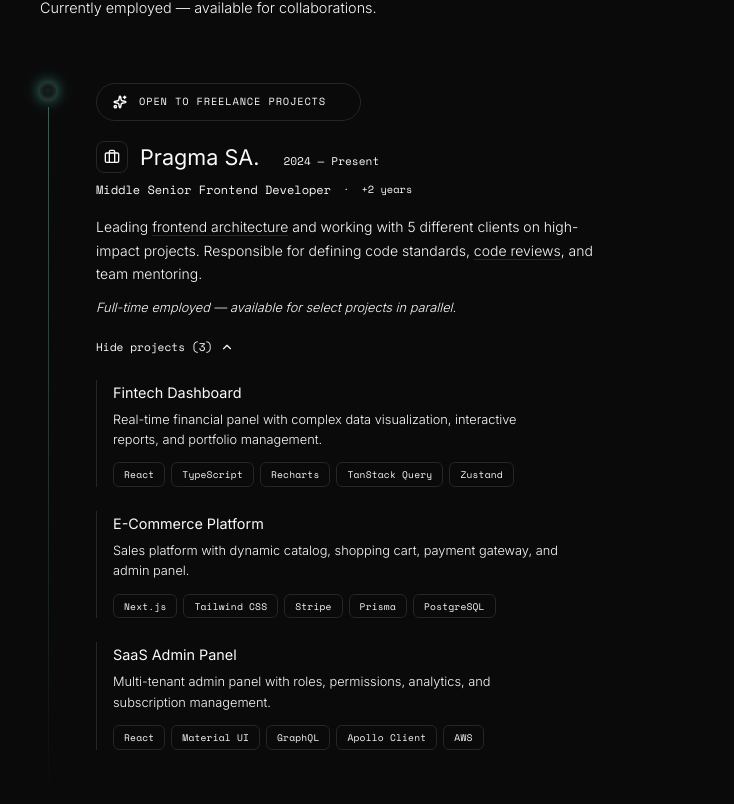
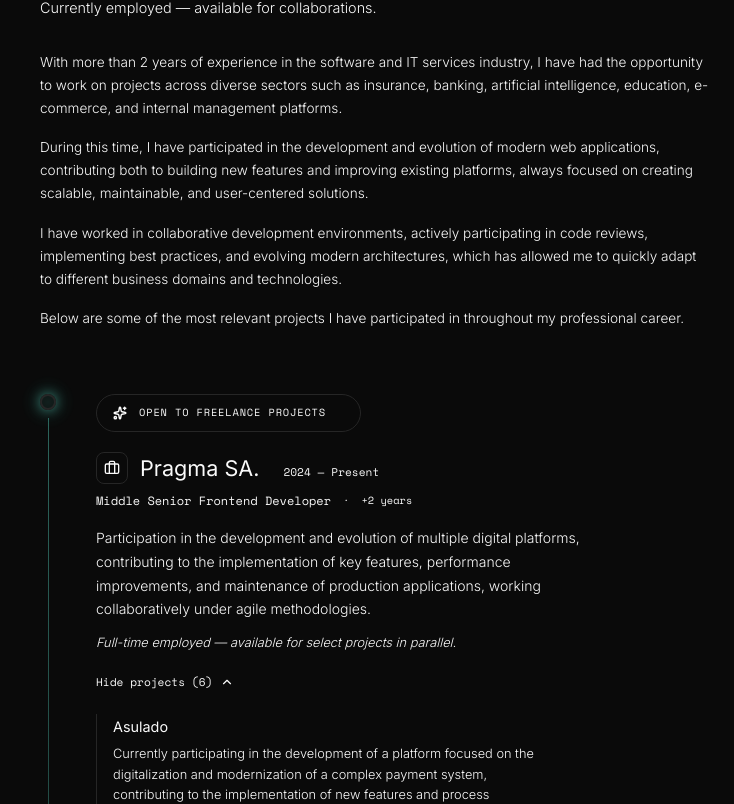
Before and after one commit to juancabana/portfolio, a Vue app: page / in a window 1280 px wide. Shown: the part 996-1800 px from the top of the page, without its empty margins (88-822 px from the left). Built offline with nearby package versions, Linux system fonts and the light colour scheme.

Commit message:
feat: updating data

```diff
--- a/src/components/ExperienceCard.vue
+++ b/src/components/ExperienceCard.vue
@@ -234,9 +234,8 @@
                   font-weight: 300;
                   line-height: 1.6;
                 "
-              >
-                {{ t[project.descKey] }}
-              </p>
+                v-html="highlightText(t[project.descKey], project.highlightLinks || [])"
+              />
               <div class="flex flex-wrap gap-1.5 mt-3">
                 <span
                   v-for="(tag, ti) in project.tags"
--- a/src/components/ExperienceSection.vue
+++ b/src/components/ExperienceSection.vue
@@ -36,7 +36,7 @@
 
       <!-- Marketing subtitle -->
       <p
-        class="text-muted-foreground/70 mb-16 max-w-md transition-all duration-600"
+        class="text-muted-foreground/70 mb-8 max-w-md transition-all duration-600"
         :class="isInView ? 'opacity-100 translate-y-0 blur-0' : 'opacity-0 translate-y-2.5 blur-[4px]'"
         style="
           font-family: 'Inter', sans-serif;
@@ -51,6 +51,58 @@
         {{ t.expSubtitle2 }}
       </p>
 
+      <!-- Introduction -->
+      <div
+        class="mb-16 max-w-2xl space-y-4 transition-all duration-700"
+        :class="isInView ? 'opacity-100 translate-y-0 blur-0' : 'opacity-0 translate-y-3 blur-[4px]'"
+        style="transition-delay: 0.3s"
+      >
+        <p
+          class="text-muted-foreground/60"
+          style="
+            font-family: 'Inter', sans-serif;
+            font-size: 0.85rem;
+            font-weight: 300;
+            line-height: 1.7;
+          "
+        >
+          {{ t.expIntro1 }}
+        </p>
+        <p
+          class="text-muted-foreground/60"
+          style="
+            font-family: 'Inter', sans-serif;
+            font-size: 0.85rem;
+            font-weight: 300;
+            line-height: 1.7;
+          "
+        >
+          {{ t.expIntro2 }}
+        </p>
+        <p
+          class="text-muted-foreground/60"
+          style="
+            font-family: 'Inter', sans-serif;
+            font-size: 0.85rem;
+            font-weight: 300;
+            line-height: 1.7;
+          "
+        >
+          {{ t.expIntro3 }}
+        </p>
+        <p
+          class="text-muted-foreground/60"
+          style="
+            font-family: 'Inter', sans-serif;
+            font-size: 0.85rem;
+            font-weight: 300;
+            line-height: 1.7;
+          "
+        >
+          {{ t.expIntro4 }}
+        </p>
+      </div>
+
       <!-- Timeline -->
       <div class="max-w-3xl">
         <ExperienceCard
--- a/src/data/experience.ts
+++ b/src/data/experience.ts
@@ -7,6 +7,7 @@
   descKey: keyof Translations
   url: string
   tags: string[]
+  highlightLinks?: HighlightLink[]
 }
 
 export interface HighlightLink {
@@ -35,28 +36,49 @@
     durationKey: 'exp1Duration',
     descKey: 'exp1Desc',
     status: 'current',
-    highlightLinks: [
-      { word: 'frontend architecture', href: 'https://patterns.dev' },
-      { word: 'code reviews', href: 'https://google.github.io/eng-practices/review/' },
-    ],
+    highlightLinks: [],
     projects: [
       {
-        nameKey: 'proj1Name',
-        descKey: 'proj1Desc',
-        url: 'https://example.com',
-        tags: ['React', 'TypeScript', 'Recharts', 'TanStack Query', 'Zustand'],
+        nameKey: 'proj6Name',
+        descKey: 'proj6Desc',
+        url: 'https://www.asulado.com/',
+        tags: ['Web Sockets', 'Next.JS', 'Clean Arquitecture', 'MUI', 'Axios', 'Azure', 'Redux'],
+      },
+      {
+        nameKey: 'proj5Name',
+        descKey: 'proj5Desc',
+        url: 'https://www.proteccion.com/contenidos/personas/',
+        tags: ['React', 'TypeScript', 'msal', 'SCSS'],
+      },
+      {
+        nameKey: 'proj4Name',
+        descKey: 'proj4Desc',
+        url: 'https://www.grupomutual.fi.cr/',
+        tags: ['Next.JS', 'Micro-Frontends', 'TypeScript', 'Styled-components'],
+      },
+      {
+        nameKey: 'proj3Name',
+        descKey: 'proj3Desc',
+        url: 'https://www.dislicores.com/',
+        tags: ['React', 'Netlify', 'AWS', 'AI Integration', 'Chatbot'],
       },
       {
         nameKey: 'proj2Name',
         descKey: 'proj2Desc',
-        url: 'https://example.com',
-        tags: ['Next.js', 'Tailwind CSS', 'Stripe', 'Prisma', 'PostgreSQL'],
+        url: 'https://www.soatmundial.com.co/',
+        tags: ['React', 'Gatsby', 'Micro-frontends', 'SCSS'],
+        highlightLinks: [
+          { word: 'simuladores', href: 'https://www.proteccion.com/simuladores' },
+          { word: 'perfilador financiero', href: 'https://www.proteccion.com/perfilador' },
+          { word: 'simulators', href: 'https://www.proteccion.com/simuladores' },
+          { word: 'financial profiler', href: 'https://www.proteccion.com/perfilador' },
+        ],
       },
       {
-        nameKey: 'proj3Name',
-        descKey: 'proj3Desc',
-        url: 'https://example.com',
-        tags: ['React', 'Material UI', 'GraphQL', 'Apollo Client', 'AWS'],
+        nameKey: 'proj1Name',
+        descKey: 'proj1Desc',
+        url: 'https://mapadecrecimiento.pragma.com.co/login',
+        tags: ['Angular', 'TypeScript', 'Jasmine', 'SCSS'],
       },
     ],
   },
@@ -73,12 +95,11 @@
     ],
     projects: [
       {
-        nameKey: 'proj4Name',
-        descKey: 'proj4Desc',
+        nameKey: 'proj7Name',
+        descKey: 'proj7Desc',
         url: 'https://portal.sinai.com.co/',
-        tags: ['React', 'Bootstrap', '.NET', 'Typescript', 'CSS'],
+        tags: ['React', 'Bootstrap', '.NET', 'TypeScript', 'CSS'],
       },
-
     ],
   },
 ]
--- a/src/data/i18n.ts
+++ b/src/data/i18n.ts
@@ -33,13 +33,23 @@
     showProjects: 'View',
     projectsWord: 'projects',
 
+    // Experience intro
+    expIntro1:
+      'With more than 2 years of experience in the software and IT services industry, I have had the opportunity to work on projects across diverse sectors such as insurance, banking, artificial intelligence, education, e-commerce, and internal management platforms.',
+    expIntro2:
+      'During this time, I have participated in the development and evolution of modern web applications, contributing both to building new features and improving existing platforms, always focused on creating scalable, maintainable, and user-centered solutions.',
+    expIntro3:
+      'I have worked in collaborative development environments, actively participating in code reviews, implementing best practices, and evolving modern architectures, which has allowed me to quickly adapt to different business domains and technologies.',
+    expIntro4:
+      'Below are some of the most relevant projects I have participated in throughout my professional career.',
+
     // Experience data
     exp1Company: 'Pragma SA.',
     exp1Role: 'Middle Senior Frontend Developer',
     exp1Period: '2024 — Present',
     exp1Duration: '+2 years',
     exp1Desc:
-      'Leading frontend architecture and working with 5 different clients on high-impact projects. Responsible for defining code standards, code reviews, and team mentoring.',
+      'Participation in the development and evolution of multiple digital platforms, contributing to the implementation of key features, performance improvements, and maintenance of production applications, working collaboratively under agile methodologies.',
     exp2Company: 'Siempre.NET',
     exp2Role: 'Frontend Developer',
     exp2Period: 'Jul. 2022 — Sep. 2022',
@@ -47,25 +57,30 @@
     exp2Desc:
       'Responsible for developing and maintaining interfaces, creating reusable components and responsive design to deliver an intuitive, modern, and visually appealing user experience.',
 
-    // Projects
-    proj1Name: 'Fintech Dashboard',
+    // Projects — Pragma
+    proj1Name: 'Crezi',
     proj1Desc:
-      'Real-time financial panel with complex data visualization, interactive reports, and portfolio management.',
-    proj2Name: 'E-Commerce Platform',
+      'Internal platform for managing assessments and tracking the professional growth paths of company employees. It centralized information about evaluations, achievements, and progress of each employee, facilitating talent management and professional development within the organization.',
+    proj2Name: 'Seguros Mundial',
     proj2Desc:
-      'Sales platform with dynamic catalog, shopping cart, payment gateway, and admin panel.',
-    proj3Name: 'SaaS Admin Panel',
+      'Participated in the development of evolutionary improvements for the insurance sales e-commerce, implementing enhancements and new features across different micro-frontends of the platform, contributing to optimize the purchasing experience and insurance product management.',
+    proj3Name: 'Dislicores',
     proj3Desc:
-      'Multi-tenant admin panel with roles, permissions, analytics, and subscription management.',
-    proj4Name: 'Sinai Platform',
+      'Developed a proof of concept (POC) integrating an artificial intelligence agent through a chatbot, aimed at supporting company administrators with queries and access to relevant information in a conversational manner.',
+    proj4Name: 'Grupo Mutual',
     proj4Desc:
+      "Participated in the development of the bank's main platform, as part of a progressive migration process from the previous website to a modern architecture. The project followed a microservices approach, successfully positioning the site as one of the highest-rated in Costa Rica.",
+    proj5Name: 'Protección',
+    proj5Desc:
+      "Was in charge of the development of iterative improvements and enhancements for the simulators and financial profiler modules of the insurer's digital platform, contributing to improving the tools that allow users to analyze and plan their financial decisions.",
+    proj6Name: 'Asulado',
+    proj6Desc:
+      'Currently participating in the development of a platform focused on the digitalization and modernization of a complex payment system, contributing to the implementation of new features and process optimization within the platform ecosystem.',
+
+    // Projects — Siempre.NET
+    proj7Name: 'Sinai Platform',
+    proj7Desc:
       'Educational platform that centralizes and automates academic processes into a single system, providing administrators, teachers, and students with tools for management, traceability, reports, and real-time tracking to facilitate decision-making.',
-    proj6Name: 'Corporate Website Redesign',
-    proj6Desc:
-      'Complete corporate site redesign with mobile-first approach, SEO optimized, and headless CMS.',
-    proj7Name: 'Internal Tools Dashboard',
-    proj7Desc:
-      'Internal tools for inventory management and operations team reports.',
 
     // Stack
     stackLabel: 'Tech Stack',
@@ -85,23 +100,28 @@
     // Blog
     navBlog: 'Blog',
     blogLabel: 'Blog',
-    blogSubtitle: 'Thoughts on frontend architecture, tooling, and lessons learned building products at scale.',
+    blogSubtitle:
+      'Thoughts on frontend architecture, tooling, and lessons learned building products at scale.',
     blogMinRead: 'min read',
     readMore: 'Read more',
     blog1Title: 'From Redux to Zustand: A Migration Story',
-    blog1Excerpt: 'How we migrated a large-scale React app from Redux to Zustand — reducing boilerplate by 80% and bundle size by 12%.',
+    blog1Excerpt:
+      'How we migrated a large-scale React app from Redux to Zustand — reducing boilerplate by 80% and bundle size by 12%.',
     blog1Date: 'Jan 2025',
     blog1Tag: 'State Management',
     blog2Title: 'Testing React Components: The Pragmatic Way',
-    blog2Excerpt: 'A silent regression taught me the hard way why testing React components matters more than coverage numbers.',
+    blog2Excerpt:
+      'A silent regression taught me the hard way why testing React components matters more than coverage numbers.',
     blog2Date: 'Nov 2024',
     blog2Tag: 'Testing',
     blog3Title: 'Design Tokens + Tailwind v4: A Practical Guide',
-    blog3Excerpt: 'How Tailwind v4 finally makes design tokens first-class citizens with the new @theme directive.',
+    blog3Excerpt:
+      'How Tailwind v4 finally makes design tokens first-class citizens with the new @theme directive.',
     blog3Date: 'Sep 2024',
     blog3Tag: 'Design Systems',
     blog4Title: 'Micro-Frontends: When (Not) to Use Them',
-    blog4Excerpt: 'Two projects, opposite outcomes. A decision framework for evaluating the micro-frontend architecture.',
+    blog4Excerpt:
+      'Two projects, opposite outcomes. A decision framework for evaluating the micro-frontend architecture.',
     blog4Date: 'Jul 2024',
     blog4Tag: 'Architecture',
     blogBackToArticles: 'Back to articles',
@@ -147,13 +167,23 @@
     showProjects: 'Ver',
     projectsWord: 'proyectos',
 
+    // Experience intro
+    expIntro1:
+      'Con más de 2 años de experiencia en la industria del software y servicios TI, he tenido la oportunidad de trabajar en proyectos para diversos sectores como seguros, banca, inteligencia artificial, educación, e-commerce y plataformas de gestión interna.',
+    expIntro2:
+      'Durante este tiempo he participado en el desarrollo y evolución de aplicaciones web modernas, contribuyendo tanto en la construcción de nuevas funcionalidades como en la mejora de plataformas existentes, siempre enfocado en crear soluciones escalables, mantenibles y centradas en el usuario.',
+    expIntro3:
+      'He trabajado en entornos de desarrollo colaborativos, participando activamente en revisión de código, implementación de buenas prácticas y evolución de arquitecturas modernas, lo que me ha permitido adaptarme rápidamente a distintos dominios de negocio y tecnologías.',
+    expIntro4:
+      'A continuación, presento algunos de los proyectos más relevantes en los que he participado a lo largo de mi trayectoria profesional.',
+
     // Experience data
     exp1Company: 'Pragma SA.',
     exp1Role: 'Middle Senior Frontend Developer',
     exp1Period: '2024 — Presente',
     exp1Duration: '+2 años',
     exp1Desc:
-      'Liderando la arquitectura frontend y trabajando con 5 clientes distintos en proyectos de alto impacto. Responsable de definir estándares de código, code reviews y mentoring del equipo.',
+      'Participación en el desarrollo y evolución de múltiples plataformas digitales, contribuyendo en la implementación de funcionalidades clave, mejoras de rendimiento y mantenimiento de aplicaciones en producción, trabajando de manera colaborativa bajo metodologías ágiles.',
     exp2Company: 'Siempre.NET',
     exp2Role: 'Frontend Developer',
     exp2Period: 'Jul. 2022 — Sept. 2022',
@@ -161,25 +191,30 @@
     exp2Desc:
       'Responsable de desarrollar y mantener interfaces, creando componentes reutilizables y un diseño responsivo para ofrecer una experiencia de usuario intuitiva, moderna y visualmente atractiva.',
 
-    // Projects
-    proj1Name: 'Fintech Dashboard',
+    // Projects — Pragma
+    proj1Name: 'Crezi',
     proj1Desc:
-      'Panel financiero en tiempo real con visualización de datos complejos, reportes interactivos y gestión de portafolios.',
-    proj2Name: 'E-Commerce Platform',
+      'Plataforma interna de gestión de assessments y seguimiento de las rutas de crecimiento profesional de los colaboradores de la empresa. Permitía centralizar información sobre evaluaciones, logros y progreso de cada empleado, facilitando la gestión del talento y el desarrollo profesional dentro de la organización.',
+    proj2Name: 'Seguros Mundial',
     proj2Desc:
-      'Plataforma de ventas con catálogo dinámico, carrito de compras, pasarela de pagos y panel de administración.',
-    proj3Name: 'SaaS Admin Panel',
+      'Participé en el desarrollo de evolutivos para el e-commerce de venta de seguros, implementando mejoras y nuevas funcionalidades en diferentes micro-frontends de la plataforma, contribuyendo a optimizar la experiencia de compra y la gestión de los productos aseguradores.',
+    proj3Name: 'Dislicores',
     proj3Desc:
-      'Panel de administración multi-tenant con roles, permisos, analytics y gestión de suscripciones.',
-    proj4Name: 'Plataforma  Sinai',
+      'Desarrollé una prueba de concepto (POC) que integraba un agente de inteligencia artificial mediante un chatbot, orientado a apoyar a los administradores de la empresa en consultas y acceso a información relevante de forma conversacional.',
+    proj4Name: 'Grupo Mutual',
     proj4Desc:
+      'Participé en el desarrollo de la plataforma principal del banco, como parte de un proceso de migración progresiva del sitio web anterior hacia una arquitectura moderna. El proyecto se trabajó bajo un enfoque de microservicios, logrando posicionar el sitio como uno de los mejor valorados en Costa Rica.',
+    proj5Name: 'Protección',
+    proj5Desc:
+      'Estuve a cargo del desarrollo de evolutivos y mejoras para los módulos de simuladores y perfilador financiero de la plataforma digital de la aseguradora, contribuyendo a mejorar las herramientas que permiten a los usuarios analizar y planificar sus decisiones financieras.',
+    proj6Name: 'Asulado',
+    proj6Desc:
+      'Actualmente participo en el desarrollo de una plataforma enfocada en la digitalización y modernización de un complejo sistema de pagos, contribuyendo en la implementación de nuevas funcionalidades y optimización de procesos dentro del ecosistema de la plataforma.',
+
+    // Projects — Siempre.NET
+    proj7Name: 'Plataforma Sinai',
+    proj7Desc:
       'Plataforma educativa que centraliza y automatiza los procesos académicos en un solo sistema, proporcionando a directivos, docentes y estudiantes herramientas para la gestión, trazabilidad, reportes y seguimiento en tiempo real, facilitando la toma de decisiones.',
-    proj6Name: 'Corporate Website Redesign',
-    proj6Desc:
-      'Rediseño completo del sitio corporativo con enfoque mobile-first, SEO optimizado y CMS headless.',
-    proj7Name: 'Internal Tools Dashboard',
-    proj7Desc:
-      'Herramientas internas para gestión de inventario y reportes del equipo de operaciones.',
 
     // Stack
     stackLabel: 'Stack Técnico',
@@ -199,23 +234,28 @@
     // Blog
     navBlog: 'Blog',
     blogLabel: 'Blog',
-    blogSubtitle: 'Reflexiones sobre arquitectura frontend, herramientas y lecciones aprendidas construyendo productos a escala.',
+    blogSubtitle:
+      'Reflexiones sobre arquitectura frontend, herramientas y lecciones aprendidas construyendo productos a escala.',
     blogMinRead: 'min lectura',
     readMore: 'Leer más',
     blog1Title: 'De Redux a Zustand: Una Historia de Migración',
-    blog1Excerpt: 'Cómo migramos una app React a gran escala de Redux a Zustand — reduciendo boilerplate un 80% y el bundle un 12%.',
+    blog1Excerpt:
+      'Cómo migramos una app React a gran escala de Redux a Zustand — reduciendo boilerplate un 80% y el bundle un 12%.',
     blog1Date: 'Ene 2025',
     blog1Tag: 'State Management',
     blog2Title: 'Testing de Componentes React: El Camino Pragmático',
-    blog2Excerpt: 'Una regresión silenciosa me enseñó por las malas por qué testear componentes React importa más que los números de cobertura.',
+    blog2Excerpt:
+      'Una regresión silenciosa me enseñó por las malas por qué testear componentes React importa más que los números de cobertura.',
     blog2Date: 'Nov 2024',
     blog2Tag: 'Testing',
     blog3Title: 'Design Tokens + Tailwind v4: Guía Práctica',
-    blog3Excerpt: 'Cómo Tailwind v4 finalmente hace de los design tokens ciudadanos de primera clase con la nueva directiva @theme.',
+    blog3Excerpt:
+      'Cómo Tailwind v4 finalmente hace de los design tokens ciudadanos de primera clase con la nueva directiva @theme.',
     blog3Date: 'Sep 2024',
     blog3Tag: 'Design Systems',
     blog4Title: 'Micro-Frontends: Cuándo (No) Usarlos',
-    blog4Excerpt: 'Dos proyectos, resultados opuestos. Un framework de decisión para evaluar la arquitectura micro-frontend.',
+    blog4Excerpt:
+      'Dos proyectos, resultados opuestos. Un framework de decisión para evaluar la arquitectura micro-frontend.',
     blog4Date: 'Jul 2024',
     blog4Tag: 'Arquitectura',
     blogBackToArticles: 'Volver a artículos',
--- a/src/data/site.ts
+++ b/src/data/site.ts
@@ -30,7 +30,7 @@
   navItems: [
     { labelKey: 'navExperience', href: '#experience' },
     { labelKey: 'navStack', href: '#stack' },
-    { labelKey: 'navBlog', href: '#blog' },
+    // { labelKey: 'navBlog', href: '#blog' },
     { labelKey: 'navContact', href: '#contact' },
   ] satisfies NavItem[],
 
```
